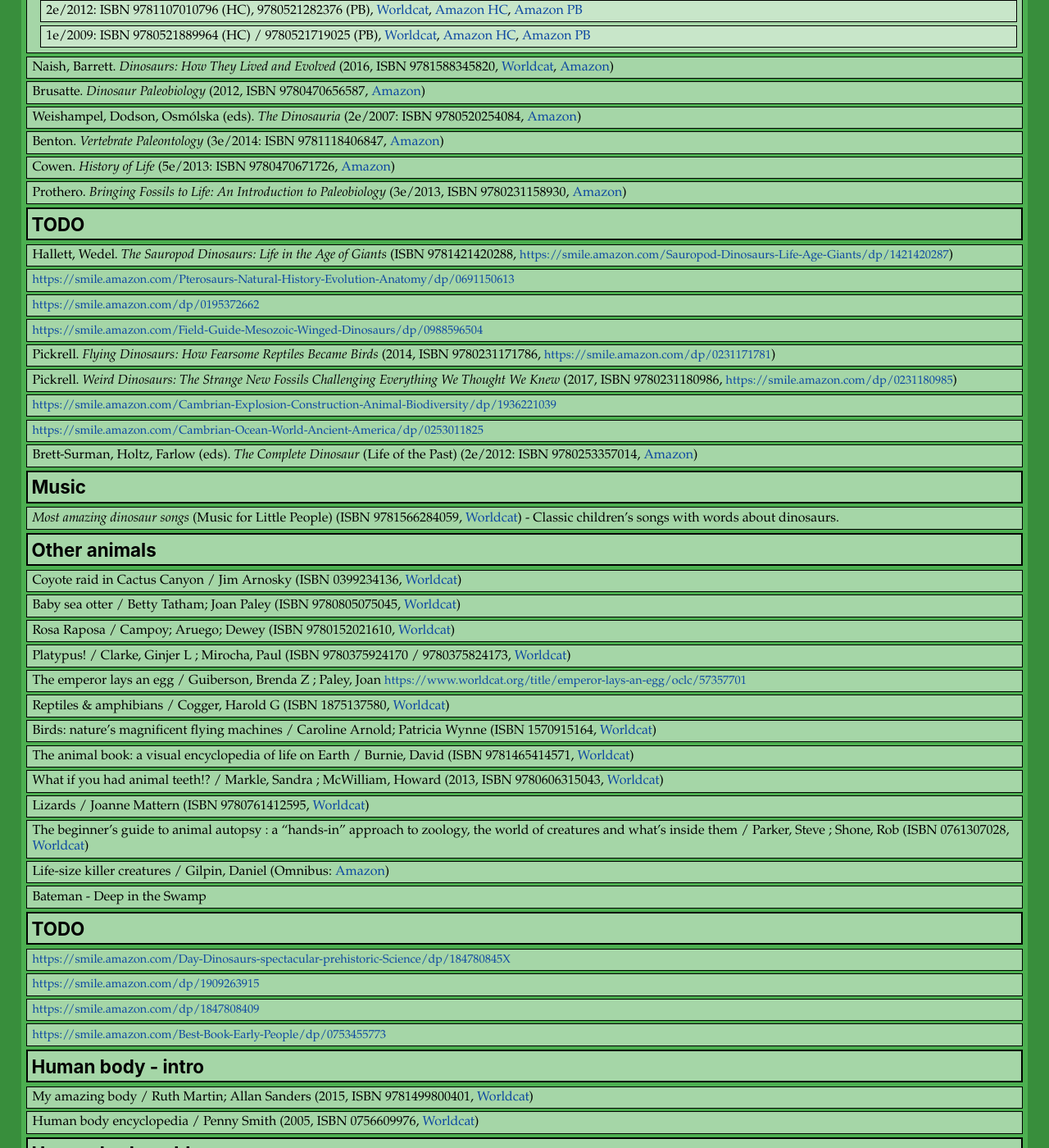
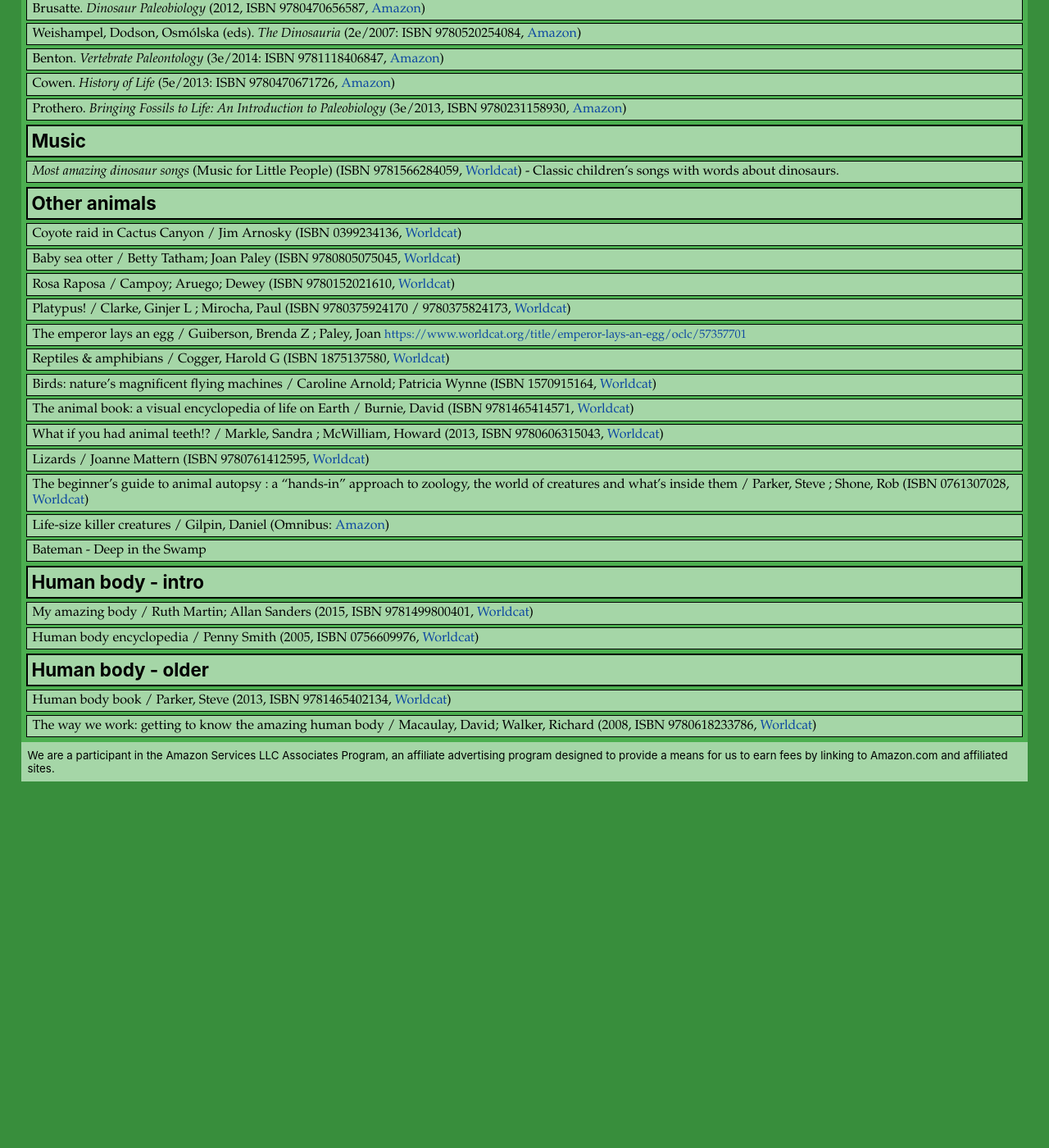
Before and after one commit to nculwell/nculwell.github.io, a Jekyll site: the page built from DinosaurBooks.md, in a window 1280 px wide and 1400 px high, scrolled down 2852 px. Shown: the whole window at 82% size. Built offline with Jekyll 4.4.1, drawn with Linux system fonts in a browser that asks for light colours; nearby versions of some CDN libraries; after the commit the page ends 3809 px from its top, so only the background shows below that; some of the changed lines change nothing that is shown; some of the changed text lies outside the part shown.

Commit message:
Comment out TODO in dinosaurs.

```diff
--- a/DinosaurBooks.md
+++ b/DinosaurBooks.md
@@ -6,7 +6,7 @@ title: Dinosaur Books
 
 This is a list of dinosaur/prehistory books that we've liked.
 
-TODO: Movies, TV shows, coloring books, more music
+{% comment %} TODO: Movies, TV shows, coloring books, more music {% endcomment %}
 
 <p id='amazonSelector'>
   <noscript>\[Enable Javascript to choose a different Amazon site.]</noscript>
@@ -91,10 +91,6 @@ Adult books with enough pictures to be of some interest to kids
 
 * Dinosaurs : the most complete, up-to-date encyclopedia for dinosaur lovers of all ages / Holtz, Thomas R ; Rey, Luis V
 
-## Kids TODO
-
-* Dancing dinos go to school / Lucas, Sally ; Lucas, Margeaux (ISBN 0375932410 / 0375832416, [Worldcat](https://www.worldcat.org/title/dancing-dinos-go-to-school/oclc/60543255))
-
 ## Beyond kids
 
 * Steyer. *Earth Before the Dinosaurs* (ISBN 9780253223807, [Worldcat](https://www.worldcat.org/title/earth-before-the-dinosaurs/oclc/798740419), [Amazon](https://smile.amazon.com/dp/0253223806))
@@ -114,6 +110,7 @@ Adult books with enough pictures to be of some interest to kids
 * Cowen. *History of Life* (5e/2013: ISBN 9780470671726, [Amazon](https://smile.amazon.com/dp/0470671726))
 * Prothero. *Bringing Fossils to Life: An Introduction to Paleobiology* (3e/2013, ISBN 9780231158930, [Amazon](https://smile.amazon.com/Bringing-Fossils-Life-Introduction-Paleobiology/dp/0231158939))
 
+{% comment %}
 ## TODO
 
 * Hallett, Wedel. *The Sauropod Dinosaurs: Life in the Age of Giants* (ISBN 9781421420288, <https://smile.amazon.com/Sauropod-Dinosaurs-Life-Age-Giants/dp/1421420287>)
@@ -125,6 +122,7 @@ Adult books with enough pictures to be of some interest to kids
 * <https://smile.amazon.com/Cambrian-Explosion-Construction-Animal-Biodiversity/dp/1936221039>
 * <https://smile.amazon.com/Cambrian-Ocean-World-Ancient-America/dp/0253011825>
 * Brett-Surman, Holtz, Farlow (eds). *The Complete Dinosaur* (Life of the Past) (2e/2012: ISBN 9780253357014, [Amazon](https://smile.amazon.com/dp/0253357012))
+{% endcomment %}
 
 ## Music
 
@@ -146,12 +144,14 @@ Adult books with enough pictures to be of some interest to kids
 * Life-size killer creatures / Gilpin, Daniel (Omnibus: [Amazon](https://smile.amazon.com/dp/B001YIGW2C))
 * Bateman - Deep in the Swamp
 
+{% comment %}
 ## TODO
 
 * <https://smile.amazon.com/Day-Dinosaurs-spectacular-prehistoric-Science/dp/184780845X>
 * <https://smile.amazon.com/dp/1909263915>
 * <https://smile.amazon.com/dp/1847808409>
 * <https://smile.amazon.com/Best-Book-Early-People/dp/0753455773>
+{% endcomment %}
 
 ## Human body - intro
 
```
